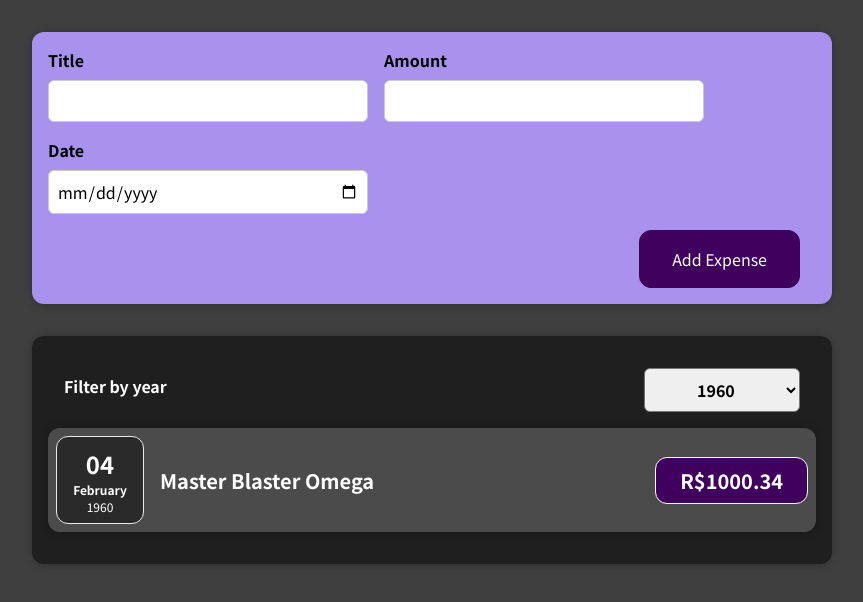
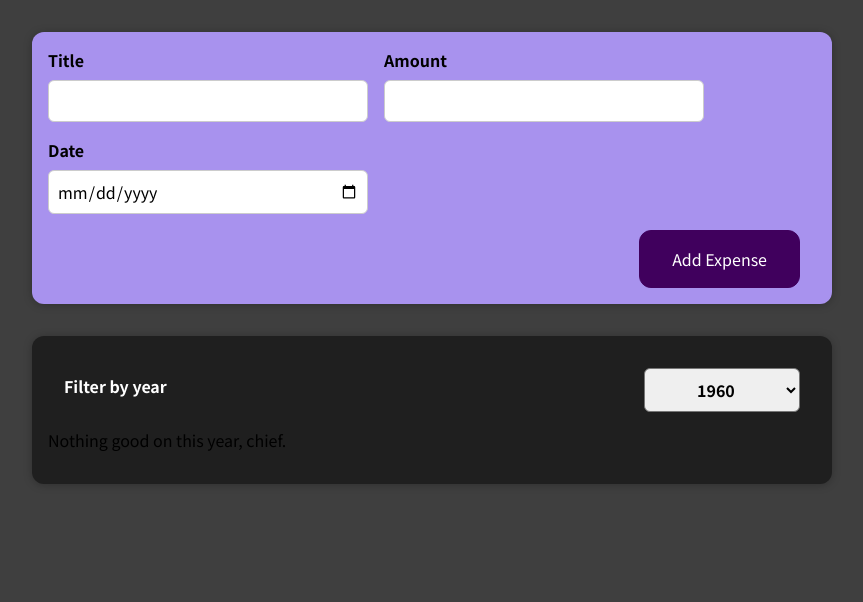
Before and after one commit to pedropalombo/Udemy-ReactPractice, a React (Create React App) app: page / in a window 1280 px wide. Shown: the top 602 px of the page, without its empty margins (208-1071 px from the left). Built offline with nearby package versions, Linux system fonts and the light colour scheme.

Commit message:
Expenses Lists

```diff
--- a/src/components/Expenses/ExpenseRender.js
+++ b/src/components/Expenses/ExpenseRender.js
@@ -19,6 +19,20 @@ const ExpenseRender = (props) => {
         return expense.date.getFullYear().toString() === filterYear;
     })
 
+
+    //creating default element for when no expenses are found
+    let expensesContent = <p>Nothing good on this year, chief.</p>;
+
+    //checking if any expenses exist on selected year
+    if (filteredExpenses.length === 0) {
+        expensesContent = filteredExpenses.map((expense) => {
+            return <ExpenseItem
+                key={expense.id}
+                expense={expense}
+            />
+        })
+    }
+
     return (
         <div>
             {/* using 'Card' instead of normal <div> for CSS recycling*/}
@@ -26,16 +40,8 @@ const ExpenseRender = (props) => {
                 {/* sending default+chosen year to 'ExpensesFilter' component |-> two-way binding */}
                 <ExpensesFilter chosenYear={filterYear} onChangeFilter={(year) => { filterChangeHandler(year) }} />
 
-                {/* dynamically showing all expenses sent by App.js */}
-                {
-                    //adding 'key' parameter since, w/o it, 'map()' will update existing elements, instead of creating a new one
-                    filteredExpenses.map((expense) => {
-                        return <ExpenseItem
-                            key={expense.id}
-                            expense={expense}
-                        />
-                    })
-                }
+                {/* dynamically showing all expenses that match the year chosen, otherwise shows text */}
+                {expensesContent}
             </Card>
         </div>
     );
```
Also changed, not shown: src/components/Expenses/ListExpenses/ExpensesList.css (added, +9 -0 lines), src/components/Expenses/ListExpenses/ExpensesList.js (added, +7 -0 lines).
